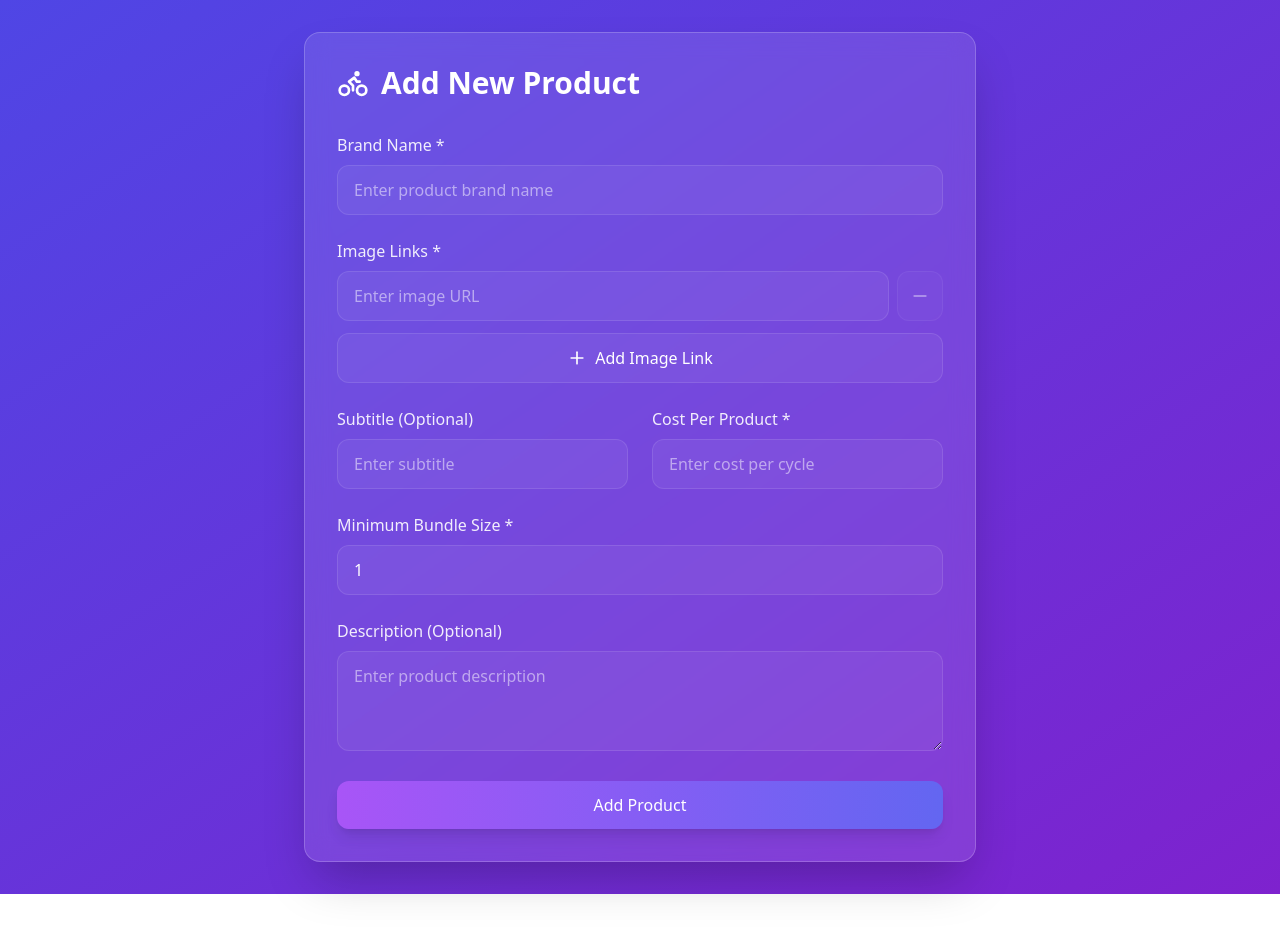
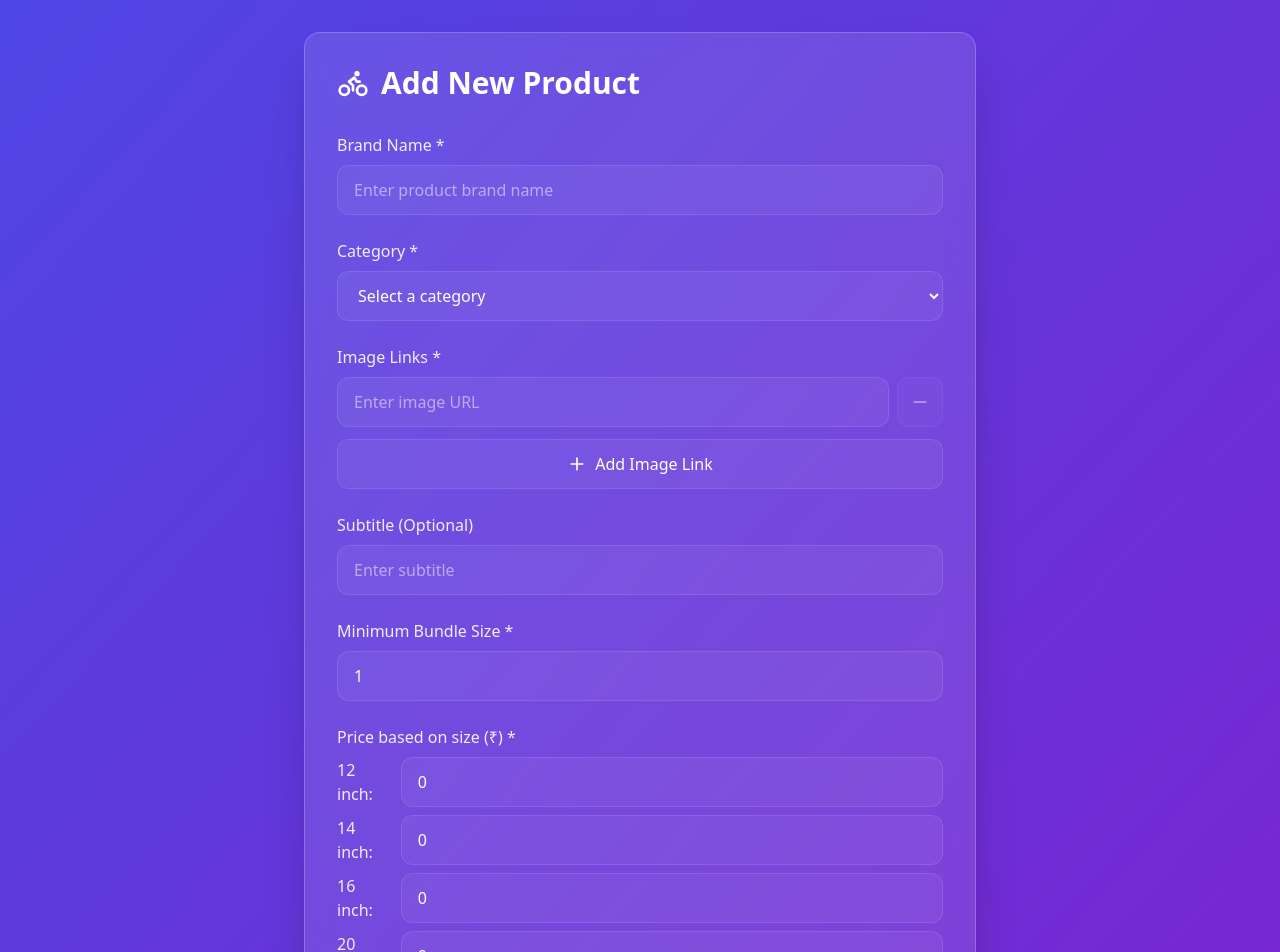
Before and after one commit to ashishume/cycle-exhibition, a React (Vite) app in the folder demo-cycle/: page /cycle-form in a window 1280 px wide. Shown: the top 952 px of the page. Before the commit the page ends 894 px from the top, so only its background shows below. Built offline with nearby package versions, Linux system fonts and the light colour scheme.

Commit message:
feat: product page updated

```diff
--- a/demo-cycle/src/Pages/CycleForm.tsx
+++ b/demo-cycle/src/Pages/CycleForm.tsx
@@ -1,19 +1,47 @@
 import React, { useState, ChangeEvent, FormEvent } from "react";
 import { Plus, Minus, Bike, AlertCircle } from "lucide-react";
-import { IFormData, IFormErrors, ITouchedFields, ICycle } from "../models/Form";
+import { IFormData, IFormErrors, ITouchedFields } from "../models/Form";
 
 const CycleForm: React.FC = () => {
+  const VALID_CATEGORIES = ["accessories", "ranger-cycles", "kids-cycles"];
+
   const initialFormData: IFormData = {
     brand: "",
     imageLinks: [""],
     description: "",
     subtitle: "",
-    costPerProduct: "",
-    bundleSize: "1",
+    category: "",
+    variants: [
+      {
+        costPerProduct: 0,
+        size: 12,
+      },
+      {
+        costPerProduct: 0,
+        size: 14,
+      },
+      {
+        costPerProduct: 0,
+        size: 16,
+      },
+      {
+        costPerProduct: 0,
+        size: 20,
+      },
+      {
+        costPerProduct: 0,
+        size: 24,
+      },
+      {
+        costPerProduct: 0,
+        size: 26,
+      },
+    ],
+    bundleSize: 1,
   };
   const [formData, setFormData] = useState<IFormData>(initialFormData);
   const [errors, setErrors] = useState<IFormErrors>({});
-  const [touched, setTouched] = useState<ITouchedFields>({});
+  const [touched, setTouched] = useState<ITouchedFields>({} as any);
 
   const validate = (
     fieldName: keyof IFormData,
@@ -36,11 +64,11 @@ const CycleForm: React.FC = () => {
           delete newErrors.imageLinks;
         }
         break;
-      case "costPerProduct":
-        if (!value || isNaN(Number(value)) || Number(value) <= 0) {
-          newErrors.costPerProduct = "Please enter a valid cost";
+      case "category":
+        if (!(value as string).trim()) {
+          newErrors.category = "Please select a category";
         } else {
-          delete newErrors.costPerProduct;
+          delete newErrors.category;
         }
         break;
       case "bundleSize":
@@ -67,7 +95,7 @@ const CycleForm: React.FC = () => {
   };
 
   const handleInputChange = (
-    e: ChangeEvent<HTMLInputElement | HTMLTextAreaElement>,
+    e: ChangeEvent<HTMLInputElement | HTMLTextAreaElement | HTMLSelectElement>,
     field: keyof IFormData
   ): void => {
     const value = e.target.value;
@@ -104,13 +132,14 @@ const CycleForm: React.FC = () => {
     }
   };
 
-  const transformFormData = (): ICycle => {
+  const transformFormData = (): IFormData => {
     return {
       brand: formData.brand,
       imageLinks: formData.imageLinks,
-      description: formData.description || undefined,
-      subtitle: formData.subtitle || undefined,
-      costPerProduct: Number(formData.costPerProduct),
+      description: formData.description || "",
+      subtitle: formData.subtitle || "",
+      category: formData.category,
+      variants: formData.variants,
       bundleSize: Number(formData.bundleSize),
     };
   };
@@ -120,17 +149,13 @@ const CycleForm: React.FC = () => {
     const touchedAll: ITouchedFields = {
       brand: true,
       imageLinks: true,
-      costPerProduct: true,
       bundleSize: true,
+      category: true,
     };
     setTouched(touchedAll);
 
-    const isValid = [
-      "brand",
-      "imageLinks",
-      "costPerProduct",
-      "bundleSize",
-    ].every((field) =>
+    const isValid = ["brand", "imageLinks", "bundleSize", "category"].every(
+      (field) =>
         validate(field as keyof IFormData, formData[field as keyof IFormData])
     );
 
@@ -175,6 +200,42 @@ const CycleForm: React.FC = () => {
               <div className="flex items-center gap-1 text-red-400 text-sm mt-1">
                 <AlertCircle className="w-4 h-4" />
                 {errors.brand}
+              </div>
+            )}
+          </div>
+
+          {/* Category Dropdown */}
+          <div className="space-y-2">
+            <label className="block text-white/90 font-medium">
+              Category *
+            </label>
+            <select
+              value={formData.category}
+              onChange={(e) => handleInputChange(e, "category")}
+              onBlur={() => handleBlur("category")}
+              className={`w-full px-4 py-3 rounded-xl bg-white/5 border
+                ${
+                  touched.category && errors.category
+                    ? "border-red-400"
+                    : "border-white/10"
+                }
+                focus:border-white/30 focus:outline-none focus:ring-2 focus:ring-white/20
+                text-white placeholder-white/50 transition-all duration-300`}
+            >
+              <option value="">Select a category</option>
+              {VALID_CATEGORIES.map((category) => (
+                <option key={category} value={category}>
+                  {category
+                    .split("-")
+                    .map((word) => word.charAt(0).toUpperCase() + word.slice(1))
+                    .join(" ")}
+                </option>
+              ))}
+            </select>
+            {touched.category && errors.category && (
+              <div className="flex items-center gap-1 text-red-400 text-sm">
+                <AlertCircle className="w-4 h-4" />
+                {errors.category}
               </div>
             )}
           </div>
@@ -234,8 +295,6 @@ const CycleForm: React.FC = () => {
             </div>
           </div>
 
-          {/* Optional Fields */}
-          <div className="grid grid-cols-1 md:grid-cols-2 gap-6">
           {/* Subtitle Field */}
           <div className="space-y-2">
             <label className="block text-white/90 font-medium">
@@ -250,37 +309,6 @@ const CycleForm: React.FC = () => {
                          text-white placeholder-white/50 transition-all duration-300"
               placeholder="Enter subtitle"
             />
-            </div>
-
-            {/* Cost Per Cycle Field */}
-            <div className="space-y-2">
-              <label className="block text-white/90 font-medium">
-                Cost Per Product *
-              </label>
-              <input
-                type="number"
-                value={formData.costPerProduct}
-                onChange={(e) => handleInputChange(e, "costPerProduct")}
-                onBlur={() => handleBlur("costPerProduct")}
-                className={`w-full px-4 py-3 rounded-xl bg-white/5 border
-                  ${
-                    touched.costPerProduct && errors.costPerProduct
-                      ? "border-red-400"
-                      : "border-white/10"
-                  }
-                  focus:border-white/30 focus:outline-none focus:ring-2 focus:ring-white/20
-                  text-white placeholder-white/50 transition-all duration-300`}
-                placeholder="Enter cost per cycle"
-                min="0"
-                step="0.01"
-              />
-              {touched.costPerProduct && errors.costPerProduct && (
-                <div className="flex items-center gap-1 text-red-400 text-sm">
-                  <AlertCircle className="w-4 h-4" />
-                  {errors.costPerProduct}
-                </div>
-              )}
-            </div>
           </div>
 
           {/* Bundle Size Field */}
@@ -311,6 +339,45 @@ const CycleForm: React.FC = () => {
                 {errors.bundleSize}
               </div>
             )}
+          </div>
+
+          {/* Price based on size */}
+          <div className="space-y-2">
+            <label className="block text-white/90 font-medium">
+              Price based on size (₹) *
+            </label>
+            {formData.variants.map((size, index) => (
+              <div key={size.size} className="flex items-center gap-3">
+                <span className="text-white/90">{size.size} inch:</span>
+                <input
+                  type="number"
+                  value={size.costPerProduct}
+                  onChange={(e) => {
+                    const newPricingPerSize = [...formData.variants];
+                    newPricingPerSize[index].costPerProduct = parseFloat(
+                      e.target.value
+                    );
+                    setFormData((prev) => ({
+                      ...prev,
+                      variants: newPricingPerSize,
+                    }));
+                  }}
+                  onBlur={() => handleBlur(`variants.${index}.costPerProduct`)}
+                  className={`w-full px-4 py-3 rounded-xl bg-white/5 border
+                ${
+                  (touched as any)[`variants.${index}.costPerProduct`] &&
+                  (errors as any)[`variants.${index}.costPerProduct`]
+                    ? "border-red-400"
+                    : "border-white/10"
+                }
+                focus:border-white/30 focus:outline-none focus:ring-2 focus:ring-white/20
+                text-white placeholder-white/50 transition-all duration-300`}
+                  placeholder={`Enter price for ${size.size}`}
+                  min="0"
+                  step="0.01"
+                />
+              </div>
+            ))}
           </div>
 
           {/* Description Field */}
--- a/demo-cycle/src/models/Form.tsx
+++ b/demo-cycle/src/models/Form.tsx
@@ -1,32 +1,26 @@
-// Interfaces
-export interface ICycle {
-  brand: string;
-  imageLinks: string[];
-  description?: string;
-  subtitle?: string;
-  costPerProduct: number;
-  bundleSize: number;
-}
-
 export interface IFormData {
   brand: string;
+  category: string;
+  subtitle: string;
+  description: string;
   imageLinks: string[];
-  description: string;
-  subtitle: string;
-  costPerProduct: string;
-  bundleSize: string;
+  variants: {
+    costPerProduct: number;
+    size: 12 | 14 | 16 | 20 | 24 | 26;
+  }[];
+  bundleSize: number;
 }
 
 export interface IFormErrors {
   brand?: string;
   imageLinks?: string;
-  costPerProduct?: string;
   bundleSize?: string;
+  category?: string;
 }
 
 export interface ITouchedFields {
   brand?: boolean;
   imageLinks?: boolean;
-  costPerProduct?: boolean;
   bundleSize?: boolean;
+  category?: boolean;
 }
```
Lines whose indentation alone changed are shown as unchanged.
